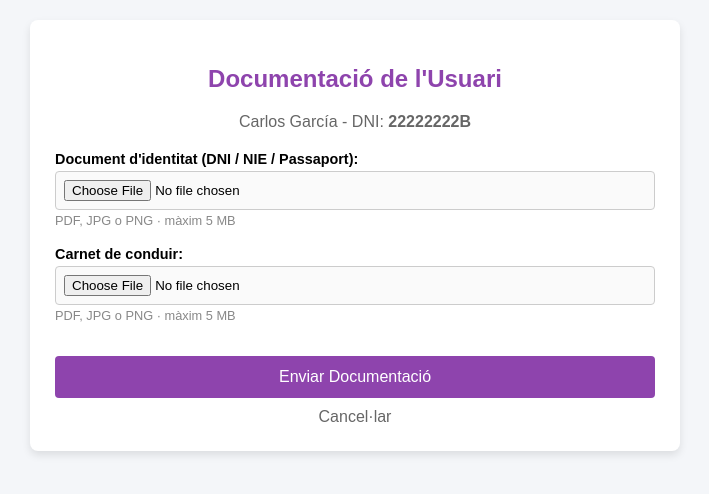
After one commit to zohaibxz/Nothingan-Pri-S.A, a Spring Boot app: page /admin/agent/22222222B/documentacio in a window 1280 px wide. The commit adds this page. Shown: the top 494 px of the page, without its empty margins (285-994 px from the left). Run offline with Spring Boot 4, Linux system fonts and the light colour scheme; data comes from the database, SQL or seed files in the repository; some of the project's set-up classes (security, data sources, template engines, error pages and the like) are left out, and stand-ins take their place.

Commit message:
BugFix Modificar RN10 Alta agent i afegir html penjar-documentacio amb mongodb creant les cleases Documentacio DocumentacioController etc DocumentacioRepository ...

```diff
--- a/pom.xml
+++ b/pom.xml
@@ -34,9 +34,10 @@
 			<groupId>org.springframework.boot</groupId>
 			<artifactId>spring-boot-starter-data-jpa</artifactId>
 		</dependency>
+
 		<dependency>
 			<groupId>org.springframework.boot</groupId>
-			<artifactId>spring-boot-starter-mongodb</artifactId>
+			<artifactId>spring-boot-starter-data-mongodb</artifactId>
 		</dependency>
 		<dependency>
 			<groupId>org.springframework.boot</groupId>
@@ -65,7 +66,7 @@
 		</dependency>
 		<dependency>
 			<groupId>org.springframework.boot</groupId>
-			<artifactId>spring-boot-starter-mongodb-test</artifactId>
+			<artifactId>spring-boot-starter-data-mongodb-test</artifactId>
 			<scope>test</scope>
 		</dependency>
 		<dependency>
@@ -100,6 +101,7 @@
              <version>0.0.3</version>
              <type>jar</type>
             </dependency>
+
 	</dependencies>
 
 	<build>
--- a/src/main/java/cat/copernic/Projecte1_Equip5/controller/AgentController.java
+++ b/src/main/java/cat/copernic/Projecte1_Equip5/controller/AgentController.java
@@ -43,6 +43,6 @@ public class AgentController {
         agentRepository.save(agent);
 
         // Redirigir al dashboard de administrador tras guardar
-        return "redirect:/dashboard?rol=administrador";
+        return "redirect:/admin/agent/" + agent.getDniUsuari() + "/documentacio";
     }
 }
--- /dev/null
+++ b/src/main/java/cat/copernic/Projecte1_Equip5/controller/DocumentacioController.java
@@ -0,0 +1,81 @@
+package cat.copernic.Projecte1_Equip5.controller;
+
+import cat.copernic.Projecte1_Equip5.document.Documentacio;
+import cat.copernic.Projecte1_Equip5.entity.Agent;
+import cat.copernic.Projecte1_Equip5.repository.AgentRepository;
+import cat.copernic.Projecte1_Equip5.repository.DocumentacioRepository;
+import java.io.IOException;
+import java.util.List;
+import org.springframework.beans.factory.annotation.Autowired;
+import org.springframework.stereotype.Controller;
+import org.springframework.ui.Model;
+import org.springframework.web.bind.annotation.GetMapping;
+import org.springframework.web.bind.annotation.PathVariable;
+import org.springframework.web.bind.annotation.PostMapping;
+import org.springframework.web.bind.annotation.RequestMapping;
+import org.springframework.web.bind.annotation.RequestParam;
+import org.springframework.web.multipart.MultipartFile;
+
+@Controller
+@RequestMapping("/admin/agent/{dni}/documentacio")
+public class DocumentacioController {
+
+    private static final long MAX_BYTES = 5L * 1024 * 1024;
+    private static final List<String> TIPUS = List.of(
+            "application/pdf", "image/jpeg", "image/png");
+
+    @Autowired
+    private AgentRepository agentRepository;
+
+    @Autowired
+    private DocumentacioRepository documentacioRepository;
+
+    @GetMapping
+    public String formulari(@PathVariable("dni") String dni, Model model) {
+        Agent agent = agentRepository.findById(dni).orElseThrow();
+        model.addAttribute("dni", dni);
+        model.addAttribute("nomComplet", agent.getNom() + " " + agent.getCognoms());
+        return "administrador/penjar-documentacio";
+    }
+
+    @PostMapping
+    public String pujar(@PathVariable("dni") String dni,
+                        @RequestParam("identitat") MultipartFile identitat,
+                        @RequestParam("carnet") MultipartFile carnet,
+                        Model model) throws IOException {
+
+        String error = validar(identitat);
+        if (error == null) error = validar(carnet);
+
+        if (error != null) {
+            Agent agent = agentRepository.findById(dni).orElseThrow();
+            model.addAttribute("dni", dni);
+            model.addAttribute("nomComplet", agent.getNom() + " " + agent.getCognoms());
+            model.addAttribute("error", error);
+            return "administrador/penjar-documentacio";
+        }
+
+        Documentacio doc = documentacioRepository.findByDniUsuari(dni)
+                .orElse(new Documentacio());
+
+        doc.setDniUsuari(dni);
+        doc.setNomIdentitat(identitat.getOriginalFilename());
+        doc.setTipusIdentitat(identitat.getContentType());
+        doc.setIdentitat(identitat.getBytes());
+        doc.setNomCarnet(carnet.getOriginalFilename());
+        doc.setTipusCarnet(carnet.getContentType());
+        doc.setCarnet(carnet.getBytes());
+        doc.setEstat(Documentacio.Estat.PENDENT);
+
+        documentacioRepository.save(doc);
+
+        return "redirect:/dashboard?rol=administrador";
+    }
+
+    private String validar(MultipartFile f) {
+        if (f.isEmpty()) return "Falta adjuntar un arxiu.";
+        if (f.getSize() > MAX_BYTES) return "L'arxiu supera els 5 MB.";
+        if (!TIPUS.contains(f.getContentType())) return "Format no permès (PDF, JPG o PNG).";
+        return null;
+    }
+}
--- a/src/main/java/cat/copernic/Projecte1_Equip5/repository/AgentRepository.java
+++ b/src/main/java/cat/copernic/Projecte1_Equip5/repository/AgentRepository.java
@@ -10,6 +10,6 @@ import org.springframework.stereotype.Repository;
  * @author ZOHAIB
  */
 @Repository
-public interface AgentRepository extends JpaRepository<Agent, Long>{
+public interface AgentRepository extends JpaRepository<Agent, String>{
 
 }
--- a/src/main/java/cat/copernic/Projecte1_Equip5/repository/UsuariRepository.java
+++ b/src/main/java/cat/copernic/Projecte1_Equip5/repository/UsuariRepository.java
@@ -6,6 +6,6 @@ import org.springframework.data.jpa.repository.JpaRepository;
 import org.springframework.stereotype.Repository;
 
 @Repository
-public interface UsuariRepository extends JpaRepository<Usuari, Long>{
+public interface UsuariRepository extends JpaRepository<Usuari, String>{
     Optional<Usuari> findByEmail(String email);
 }
--- a/src/main/resources/templates/administrador/alta-agent.html
+++ b/src/main/resources/templates/administrador/alta-agent.html
@@ -19,7 +19,7 @@
 <body>
 
 <div class="form-card">
-    <h2>Registrar Nou Agent</h2>
+    <h2>Registre Usuari</h2>
 
     <form th:action="@{/admin/agent/alta}" th:object="${agent}" method="post">
         <div class="grid">
--- /dev/null
+++ b/src/main/resources/templates/administrador/penjar-documentacio.html
@@ -0,0 +1,52 @@
+<!DOCTYPE html>
+<html lang="ca" xmlns:th="http://www.thymeleaf.org">
+<head>
+    <meta charset="UTF-8">
+    <title>Penjar Documentació</title>
+    <style>
+        body { font-family: Arial, sans-serif; background: #f4f6f9; margin: 20px; }
+        .form-card { background: white; padding: 25px; border-radius: 8px; max-width: 600px; margin: auto; box-shadow: 0 4px 8px rgba(0,0,0,0.1); }
+        h2 { color: #8e44ad; margin-bottom: 20px; text-align: center; }
+        .subtitol { text-align: center; color: #666; margin-bottom: 20px; }
+        .form-group { margin-bottom: 18px; }
+        label { font-weight: bold; display: block; margin-bottom: 4px; font-size: 0.9rem; }
+        input[type=file] { width: 100%; padding: 8px; box-sizing: border-box; border: 1px solid #ccc; border-radius: 4px; background: #fafafa; }
+        .hint { font-size: 0.8rem; color: #888; margin-top: 3px; }
+        .error { color: #e74c3c; margin-bottom: 15px; font-size: 14px; text-align: center; }
+        .btn-submit { background: #8e44ad; color: white; border: none; padding: 12px; width: 100%; border-radius: 4px; font-size: 16px; cursor: pointer; margin-top: 15px; }
+        .btn-cancel { display: block; text-align: center; margin-top: 10px; color: #666; text-decoration: none; }
+    </style>
+</head>
+<body>
+
+<div class="form-card">
+    <h2>Documentació de l'Usuari</h2>
+    <p class="subtitol">
+        <span th:text="${nomComplet}">Nom Cognoms</span> -
+        DNI: <strong th:text="${dni}">12345678X</strong>
+    </p>
+
+    <div th:if="${error}" class="error" th:text="${error}"></div>
+
+    <form th:action="@{/admin/agent/{dni}/documentacio(dni=${dni})}"
+          method="post" enctype="multipart/form-data">
+
+        <div class="form-group">
+            <label>Document d'identitat (DNI / NIE / Passaport):</label>
+            <input type="file" name="identitat" accept=".pdf,.jpg,.jpeg,.png" required>
+            <div class="hint">PDF, JPG o PNG · màxim 5 MB</div>
+        </div>
+
+        <div class="form-group">
+            <label>Carnet de conduir:</label>
+            <input type="file" name="carnet" accept=".pdf,.jpg,.jpeg,.png" required>
+            <div class="hint">PDF, JPG o PNG · màxim 5 MB</div>
+        </div>
+
+        <button type="submit" class="btn-submit">Enviar Documentació</button>
+        <a th:href="@{/dashboard?rol=administrador}" class="btn-cancel">Cancel·lar</a>
+    </form>
+</div>
+
+</body>
+</html>
```
Also changed, not shown: src/main/java/cat/copernic/Projecte1_Equip5/document/Documentacio.java (added, +130 -0 lines), src/main/java/cat/copernic/Projecte1_Equip5/repository/DocumentacioRepository.java (added, +11 -0 lines). Lines whose indentation alone changed are shown as unchanged.
